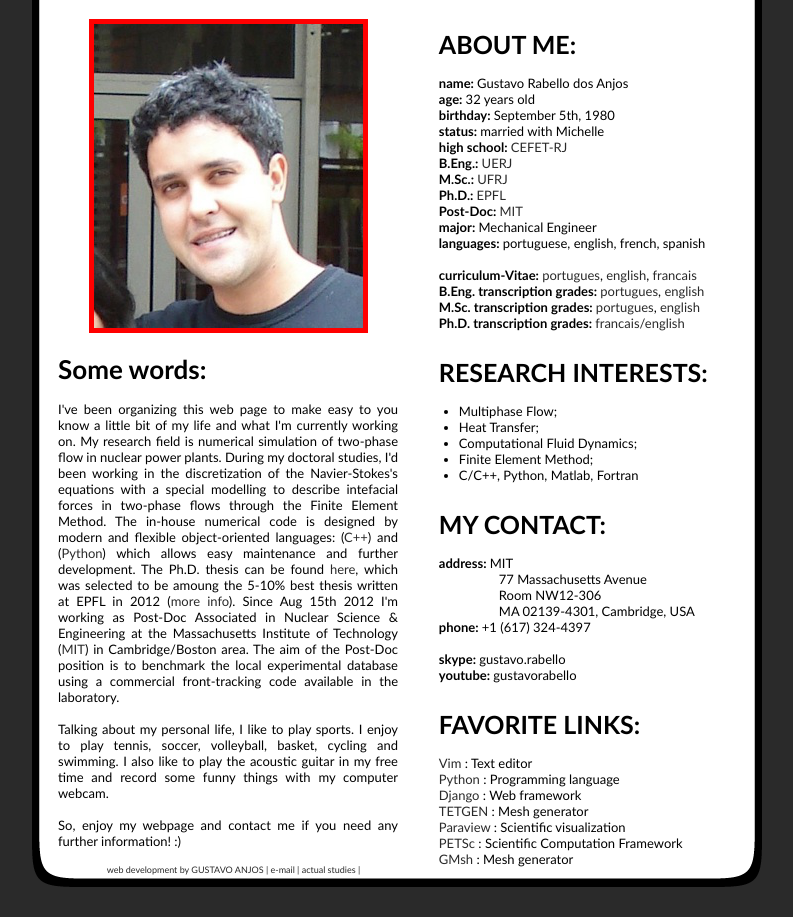
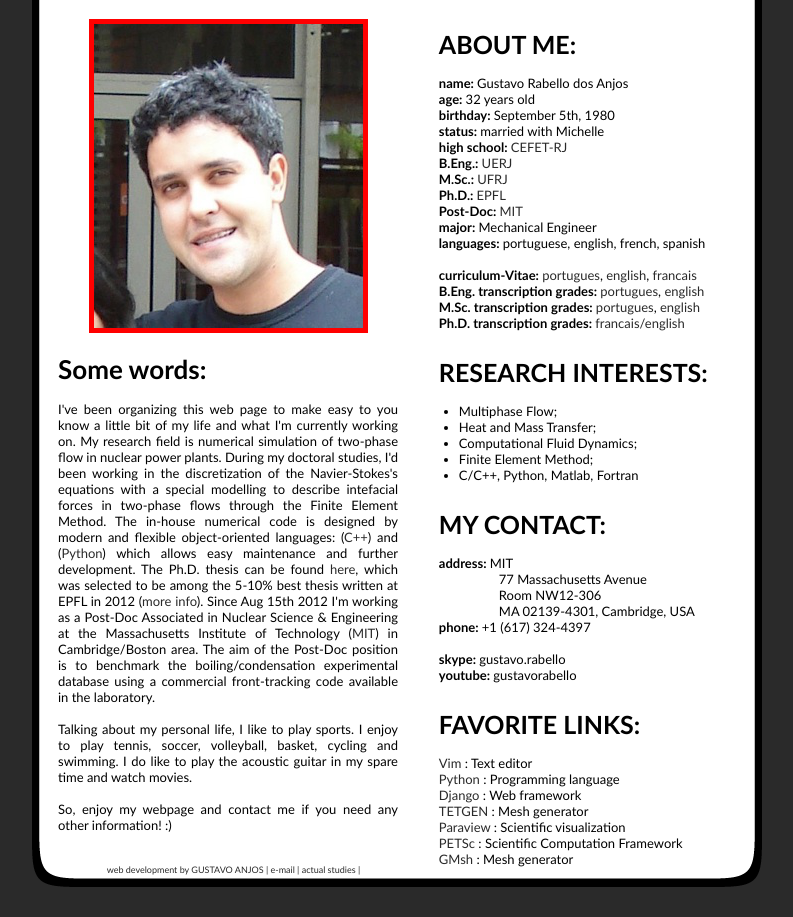
Before and after one commit to gustavorabello/python-sitePro, a Django app: template templates/about.html in a window 1280 px wide. Shown: the part 207-1124 px from the top of the page, without its empty margins (242-1035 px from the left). Run offline with Django 3.2, Linux system fonts and the light colour scheme; the template is opened without the code that fills it, so the values that code supplies are empty.

Commit message:
Added text to about.html.

```diff
--- a/templates/about.html
+++ b/templates/about.html
@@ -58,27 +58,26 @@ href="{{ STATIC_URL }}images/guga.png">
   which allows easy maintenance and further development. The Ph.D.
   thesis can be found
   <a href="{{ STATIC_URL }}pdf/gustavoPhD2012.pdf">here</a>,
-  which was selected to be amoung the 5-10% best thesis written at EPFL
+  which was selected to be among the 5-10% best thesis written at EPFL
   in 2012
   (<a href="{{ STATIC_URL }}pdf/prixPhd.pdf">more info</a>). Since Aug
-  15th 2012 I'm working as Post-Doc Associated in Nuclear Science &
+  15th 2012 I'm working as a Post-Doc Associated in Nuclear Science &
   Engineering at the Massachusetts Institute of Technology
   (<a href="http://www.mit.edu">MIT</a>)
-  in Cambridge/Boston area. The aim of the
-  Post-Doc position is to benchmark the local experimental database
-  using a commercial front-tracking code available in the laboratory.
+  in Cambridge/Boston area. The aim of the Post-Doc position is to
+  benchmark the boiling/condensation experimental database using a
+  commercial front-tracking code available in the laboratory.
   </p>
 
   <p>&nbsp;</p>
 
   <p> Talking about my personal life, I like to play sports. I enjoy to
-  play tennis, soccer, volleyball, basket, cycling and swimming. I also
-  like to play the acoustic guitar in my free time and record some funny
-  things with my computer webcam. </p>
+  play tennis, soccer, volleyball, basket, cycling and swimming. I do
+  like to play the acoustic guitar in my spare time and watch movies. </p>
 
   <p>&nbsp;</p>
 
-  <p> So, enjoy my webpage and contact me if you need any further
+  <p> So, enjoy my webpage and contact me if you need any other
   information! :) </p>
 
  </div>
@@ -125,7 +124,7 @@ href="{{ STATIC_URL }}images/guga.png">
 
   <ul>
    <li> Multiphase Flow; </li>
-   <li> Heat Transfer; </li>
+   <li> Heat and Mass Transfer; </li>
    <li> Computational Fluid Dynamics; </li>
    <li> Finite Element Method; </li>
    <li> C/C++, Python, Matlab, Fortran </li>
```
